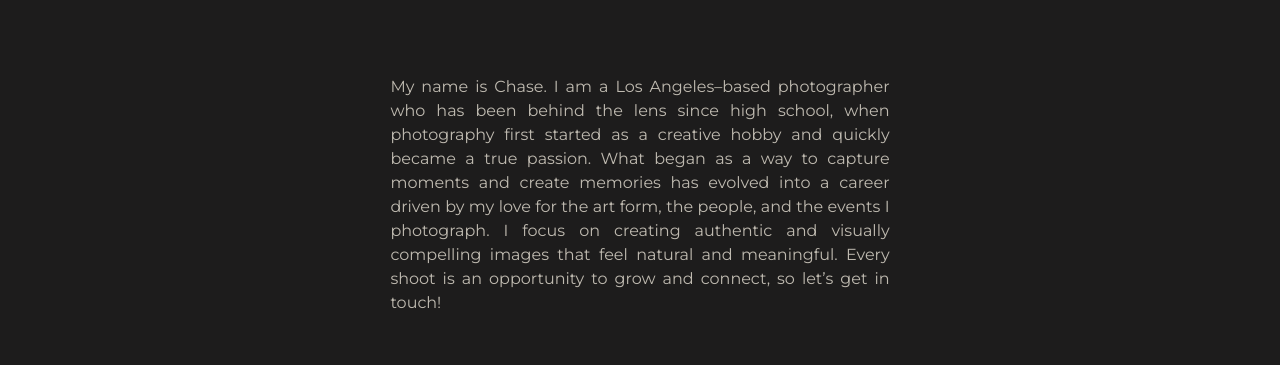
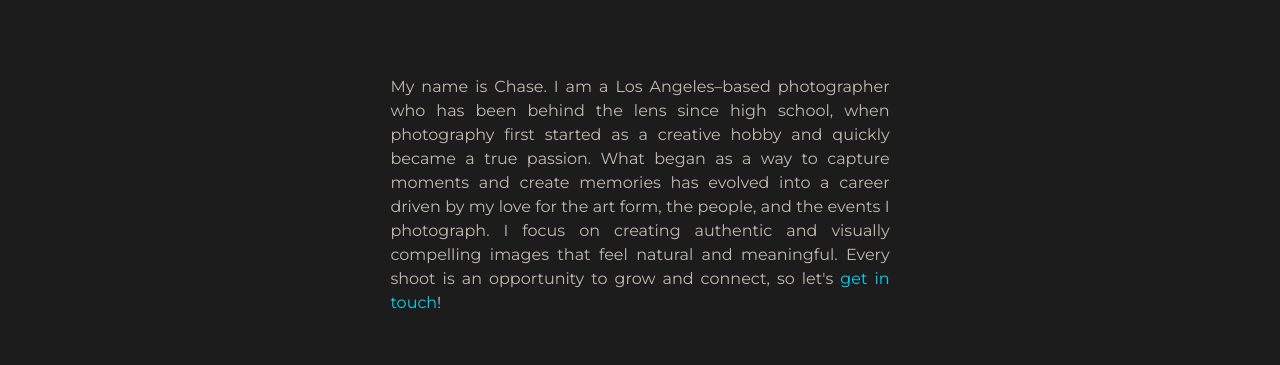
Before and after one commit to msrissaxox/ChaseTipton, a Next.js app in the folder my-nextjs-app/: page / in a window 1280 px wide. Shown: the part 966-1331 px from the top of the page. Built offline with nearby package versions, Linux system fonts and the light colour scheme.

Commit message:
updated form

```diff
--- a/my-nextjs-app/components/Contact.js
+++ b/my-nextjs-app/components/Contact.js
@@ -5,7 +5,7 @@ import { useForm, ValidationError } from "@formspree/react";
 
 export default function Contact() {
   const { ref, isVisible } = useScrollFadeIn();
-  const [state, handleSubmit] = useForm("xzdppder");
+  const [state, handleSubmit] = useForm("mrezgbbk");
 
   if (state.succeeded) {
     return (
--- a/my-nextjs-app/components/Hero.js
+++ b/my-nextjs-app/components/Hero.js
@@ -35,9 +35,12 @@ export default function Hero() {
         className={`w-full md:w-2/5 mx-auto text-justify transition-all duration-1000 ${isVisible ? "opacity-100 translate-y-0" : "opacity-0 translate-y-5"}`}
         style={{ transitionDelay: "600ms" }}
       >
-        My name is Chase. I am a Los Angeles–based photographer who has been behind the lens since high school, when photography first started as a creative hobby and quickly became a true passion. What began as a way to capture moments and create memories has evolved into a career driven by my love for the art form, the people, and the events I photograph. I focus on creating authentic and visually compelling images that feel natural and meaningful. Every shoot is an opportunity to grow and connect, so let’s get in touch!
-
-              </p>
+        My name is Chase. I am a Los Angeles–based photographer who has been behind the lens since high school, when photography first started as a creative hobby and quickly became a true passion. What began as a way to capture moments and create memories has evolved into a career driven by my love for the art form, the people, and the events I photograph. I focus on creating authentic and visually compelling images that feel natural and meaningful. Every shoot is an opportunity to grow and connect, so let's{" "}
+        <a href="#contact" className="text-cyan-400 hover:underline">
+          get in touch
+        </a>
+        !
+      </p>
     </section>
   );
 }
```
